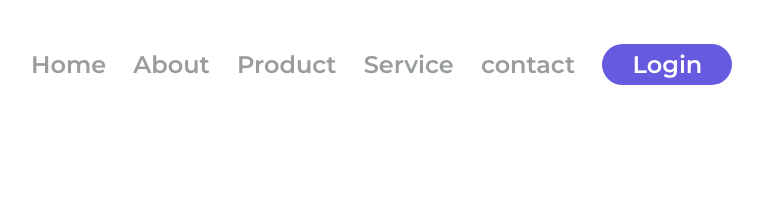
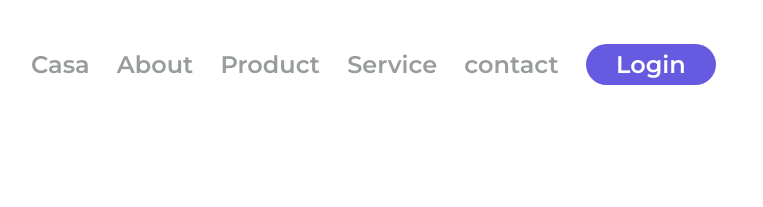
Before and after one commit to DanieljCoelho/Projeto-responsivo-devclub, a plain HTML site: page index.html in a window 1280 px wide. Shown: the top 207 px of the page, without its empty margins (45-808 px from the left). Drawn offline with Linux system fonts and the light colour scheme.

Commit message:
alterção-link-home

```diff
--- a/index.html
+++ b/index.html
@@ -12,7 +12,7 @@
 </head>
 <body>
     <header>
-        <a class="link-header">Home</a>
+        <a class="link-header">Casa</a>
         <a class="link-header">About</a>
         <a class="link-header">Product</a>
         <a class="link-header">Service</a>
```
